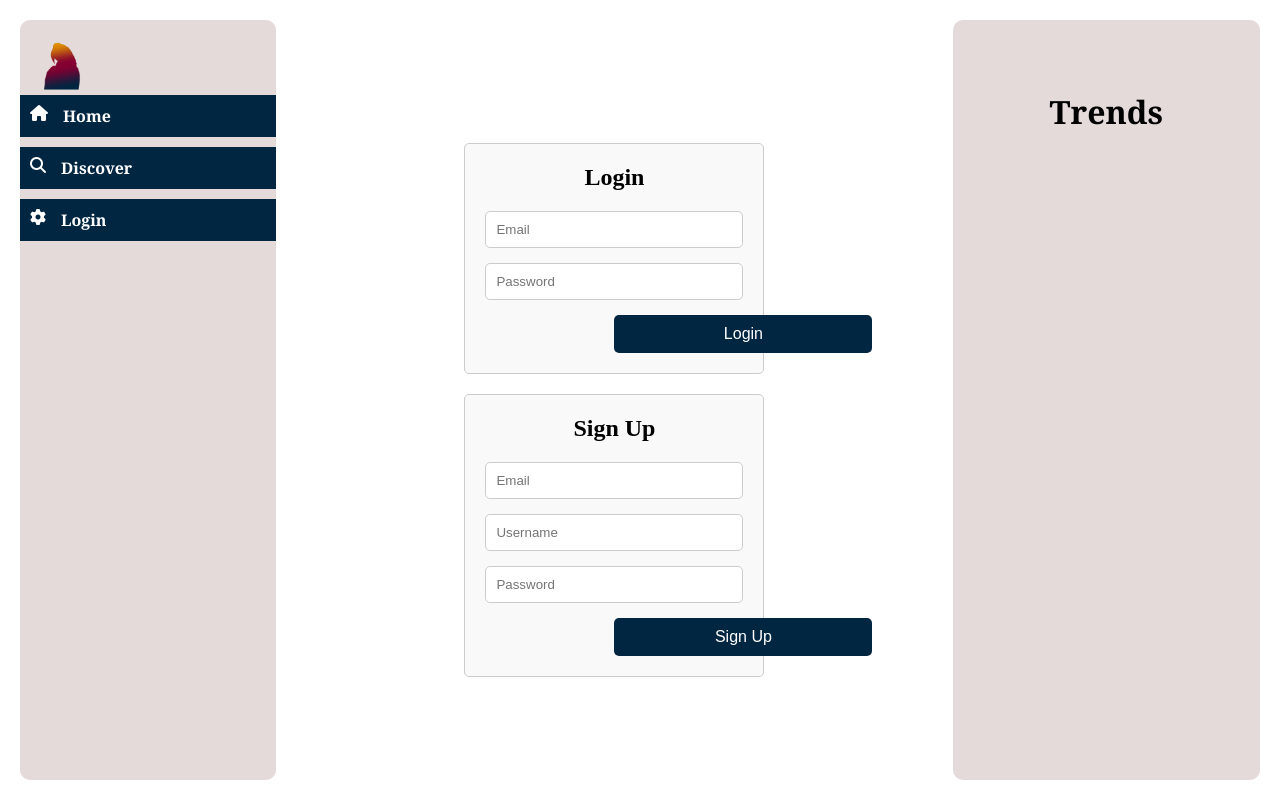
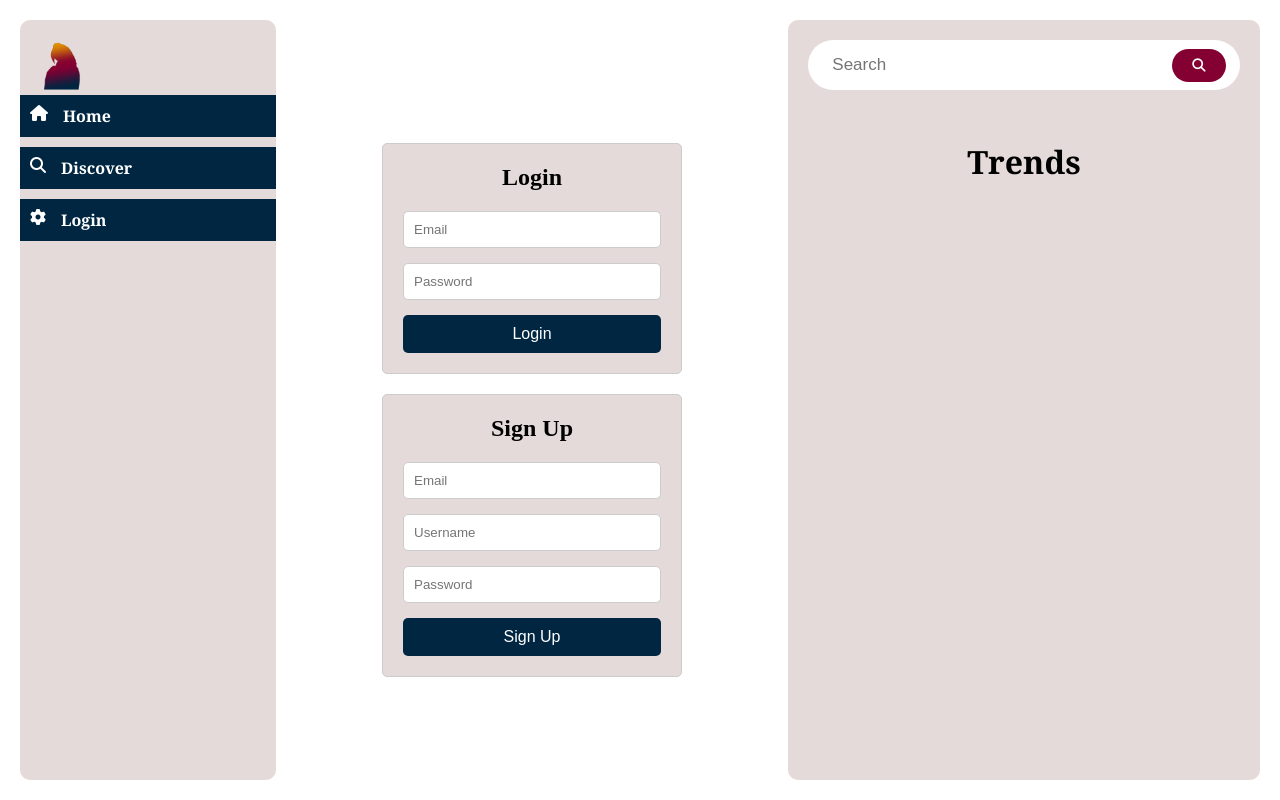
Before and after one commit to GaryM636/project-3, a React (Vite) app in the folder client/: page /login in a window 1280 px wide. Built offline with nearby package versions, Linux system fonts and the light colour scheme.

Commit message:
fixed search button styling and responsiveness

```diff
--- a/client/src/App.jsx
+++ b/client/src/App.jsx
@@ -4,10 +4,14 @@ import AsideMenu from './Components/Aside/AsideMenu';
 import Home from './Pages/Home';
 import Discover from './Pages/Page';
 import Trends from './Components/Trends/Trends';
+import Search from './Components/Search/SearchBar';
 import Images from './Components/Images/ProfileImages';
 import User from './Pages/User';
 import Login from './Pages/Login';
+
+//css imports
 import './main.css';
+import './Components/Search/searchBar.css'
 
 function App() {
   const [isLoggedIn, setIsLoggedIn] = useState(!!localStorage.getItem('token'));
@@ -37,6 +41,7 @@ function App() {
           </Routes>
         </div>
         <div className="trends-section">
+          <Search />
           <Trends />
         </div>
       </div>
--- a/client/src/Components/Search/SearchBar.jsx
+++ b/client/src/Components/Search/SearchBar.jsx
@@ -13,6 +13,8 @@ function SearchBar({ onSearch }) {
     };
 
     return (
+        <div className='searchForm'>
+
                 <form className='input' onSubmit={handleSubmit}>
                     <input
                         id='search'
@@ -23,7 +25,10 @@ function SearchBar({ onSearch }) {
                         onChange={handleChange}
                     />
                     <button type="submit" className="btn fa-solid fa-magnifying-glass"></button>
+
                 </form>
+
+        </div>
     );
 }
 
--- a/client/src/Components/Search/searchBar.css
+++ b/client/src/Components/Search/searchBar.css
@@ -0,0 +1,51 @@
+.searchForm {
+  display: flex;
+  justify-content: center;
+  padding: 5px;
+  border-radius: 28px;
+  background-color: #fff;
+}
+
+#search {
+  padding: 10px;
+  border-radius: 28px;
+  border: none;
+  font-size: 17px;
+
+}
+
+.btn {
+
+  color: #fff;
+  background-color: #840032;
+  padding: 10px 20px;
+  border-radius: 28px;
+  border: none;
+  cursor: pointer;
+}
+
+/* Media Queries */
+@media (max-width: 1269px) {
+input {
+  width:100%;
+  max-width: calc(100% - 25px);
+}
+  .btn {
+    width: 100%;
+    max-width: calc(100% - 55px);
+  }
+}
+
+
+@media only screen and (max-width: 820px) {
+  .searchForm {
+    display:none;
+  }
+}
+
+@media only screen and (min-width: 1270px)
+{
+  input {
+    width:350px;
+  }
+}
--- a/client/src/Components/Trends/Trends.jsx
+++ b/client/src/Components/Trends/Trends.jsx
@@ -3,8 +3,8 @@ import React from "react";
 function Trends() {
     return (
         <>
-          <div>
-            <h1>Trends</h1>
+          <div >
+            <h1 className="trend-header">Trends</h1>
           </div>
         </>
     );
--- a/client/src/main.css
+++ b/client/src/main.css
@@ -6,7 +6,7 @@
 
 h1 {
   padding-top: 50px;
-  font-family:Cambria, Cochin, Georgia, Times, 'Times New Roman', serif;
+  font-family: Cambria, Cochin, Georgia, Times, 'Times New Roman', serif;
 }
 
 .spacer {
@@ -28,51 +28,32 @@ h1 {
 }
 
 .trends-section {
-  min-width: 24vw;
-  display:none;
+  width: calc(40% - 40px);
+  /* Adjusted width to take 40% of the screen minus 40px margin */
+  margin: 20px;
+  /* Added margin */
+  border-radius: 10px;
   background-color: #e5dada;
+  display: block;
+  padding: 20px;
   text-align: center;
-  margin:20px;
-  border-radius: 10px;
-}
-
-.input {
-  display:none;
-  padding: 5px;
-  border-radius: 28px;
-  background-color: #fff;
-}
-
-#search {
-  display:none;
-  padding: 5px;
-  border-radius: 28px;
-  border: none;
-  font-size: 17px;
-}
-
-button {
-display:none;
-background-color:#840032 ;
-width:15%;
-padding: 15px;
-margin-left: 40px;
-border-radius: 28px;
-border: none;
 }
 
 .aside-menu {
-  width: 24%;
+  width: calc(50% - 40px);
+  /* Adjusted width to take 50% of the screen minus 40px margin */
   background-color: #e5dada;
   color: #000;
-  margin:20px;
+  margin: 20px;
+  /* Added margin */
   border-radius: 10px;
-  font-family:Cambria, Cochin, Georgia, Times, 'Times New Roman', serif;
+  box-sizing: border-box;
+  font-family: Cambria, Cochin, Georgia, Times, 'Times New Roman', serif;
 }
 
 .aside-menu ul {
   list-style: none;
-  display:block;
+  display: block;
 }
 
 .aside-menu li {
@@ -96,7 +77,7 @@ border: none;
 }
 
 .aside-menu a:hover {
-  background-color: #000000;
+  background-color: #69022a;
 }
 
 .menu-logo {
@@ -107,25 +88,45 @@ border: none;
 
 .banner {
   padding: 5px;
-  margin: 0px 100px;
+  margin: 0px 5%;
   border: 1px black;
+  max-width: 100%;
 }
-.images{
-  width: 900px;
-  height: 200px;
+
+.images {
+  width: 100%;
+  max-width: 900px;
+  height: auto;
 }
 
 .profile-pic {
   border: #000 solid;
-  margin-left: 800px;
-  margin-right: 100px;
+  margin: 20px auto;
+  max-width: 100%;
+  height: auto;
 }
 
 .divider {
   border: #fbaa13 solid;
-  margin: 20px 0px;
+  margin: 20px 0;
+  width: 100%;
 }
-/* mobile responsiveness*/
+
+/* Media query for screens smaller than 576px (phones) */
+@media screen and (max-width: 900px) {
+  .aside-menu {
+    width: calc(25% - 40px);
+    margin: 10px;
+  }
+
+  .trends-section,
+  .trends-header {
+    display: none;
+  }
+
+}
+
+/* Media query for screens larger then or equal to 768px (tablets) */
 @media (min-width: 768px) {
   .aside-menu {
     width: 20vw;
@@ -135,46 +136,8 @@ border: none;
   .center-section {
     flex: 1;
   }
-
-  .trends-section {
-    display: block; /* show on larger screens */
-    width: 24vw;
-    margin: 20px;
-    border-radius: 10px;
-    padding: 20px;
-    background-color: #e5dada;
-    text-align: center;
-  }
-
-  #search {
-    display: inline-block;
-  }
-  .input {
-    display: block;
-  }
-
-  button {
-    display: block;
-  }
 }
-
-@media (min-width: 769px) {
-  #search {
-    display: inline-block;
-    width:25%
-  }
-  .input {
-    display: block;
-  }
-
-  button {
-    display: block;
-    margin-left: 50%;
-  }
-}
-
 /* login page css */
-
 .login-container {
   display: flex;
   flex-direction: column;
@@ -190,6 +153,7 @@ border: none;
   border-radius: 5px;
   background-color: #f9f9f9;
   margin-top: 20px;
+  background-color: #e5dada;
 }
 
 .login-title {
@@ -218,7 +182,7 @@ border: none;
 }
 
 .submit-button:hover {
-  background-color: #0056b3;
+  background-color: #69022a;
 }
 
 .error-message {
@@ -228,7 +192,6 @@ border: none;
 }
 
 /* home-render */
-
 .home-render {
   display: flex;
   flex-wrap: wrap;
```
Lines whose indentation alone changed are shown as unchanged.
